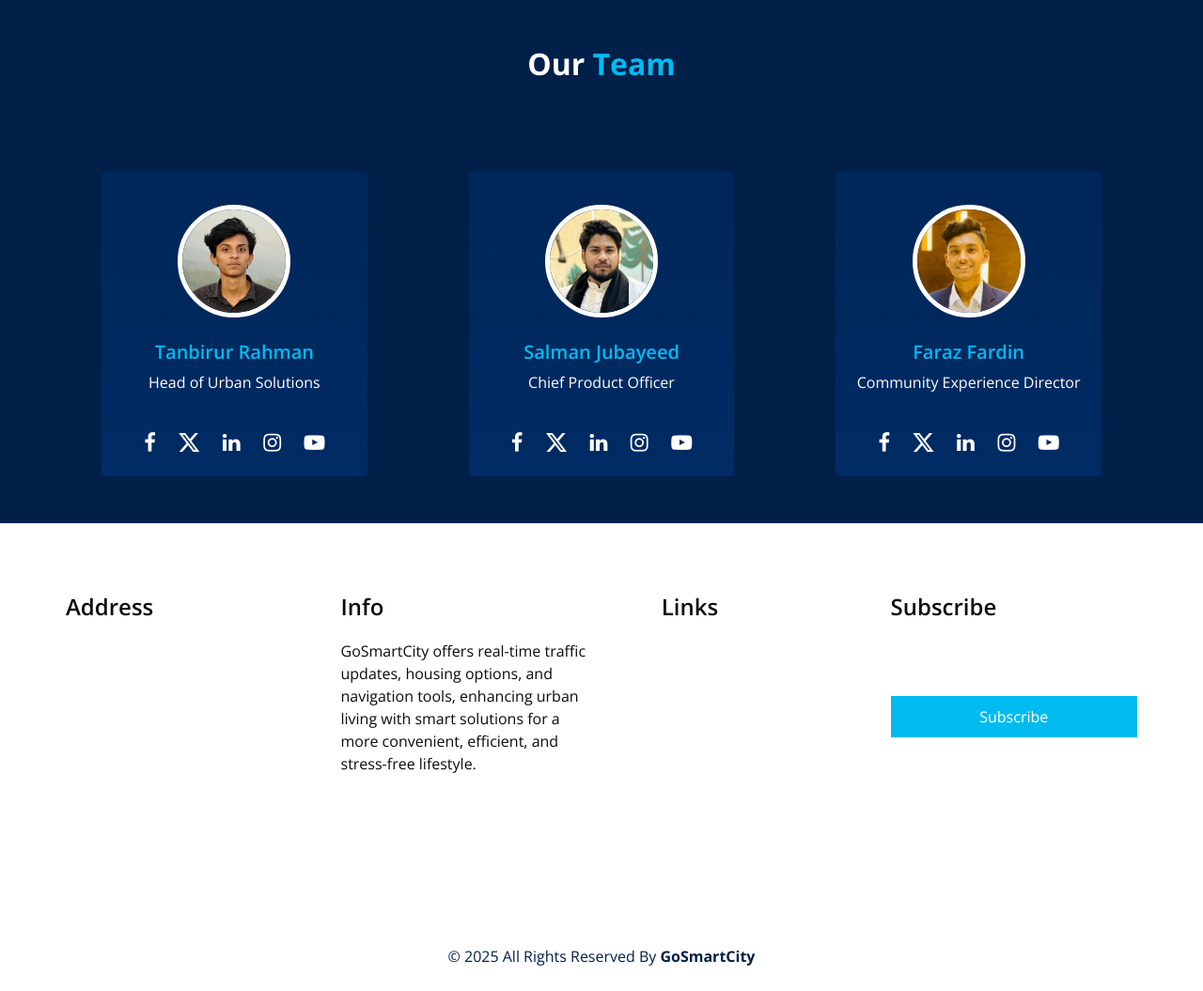
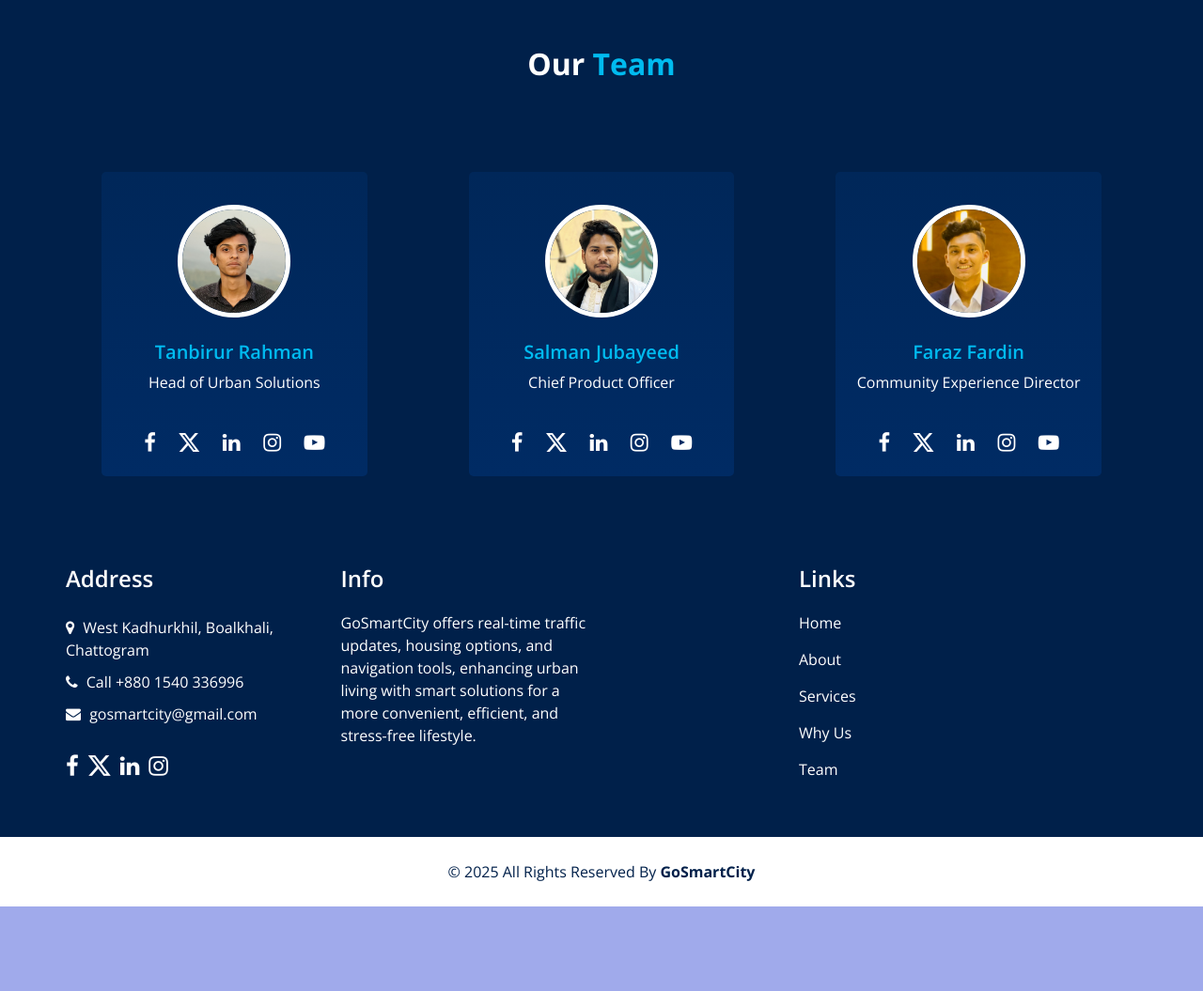
Before and after one commit to SalmanJubayeed/GoSmartCity, a PHP site: page / in a window 1280 px wide. Shown: the part 4258-5313 px from the top of the page at 94% size. After the commit the page ends 5223 px from the top, so only its background shows below. Run offline with PHP 8.4, Linux system fonts and the light colour scheme; some libraries are stand-ins or nearby versions.

Commit message:
page to page redirect changes

```diff
--- /dev/null
+++ b/css/info.css
@@ -0,0 +1,138 @@
+/* info section */
+.info_section {
+    background-color: #00204a;
+    color: #ffffff;
+    padding: 45px 0 15px 0;
+  }
+
+  .info_section h4 {
+    font-weight: 600;
+    margin-bottom: 20px;
+  }
+
+  .info_section .info_col {
+    margin-bottom: 30px;
+  }
+
+  .info_section .info_contact .contact_link_box {
+    display: -webkit-box;
+    display: -ms-flexbox;
+    display: flex;
+    -webkit-box-orient: vertical;
+    -webkit-box-direction: normal;
+    -ms-flex-direction: column;
+    flex-direction: column;
+  }
+
+  .info_section .info_contact .contact_link_box a {
+    margin: 5px 0;
+    color: #ffffff;
+  }
+
+  .info_section .info_contact .contact_link_box a i {
+    margin-right: 5px;
+  }
+
+  .info_section .info_contact .contact_link_box a:hover {
+    color: #00bbf0;
+  }
+
+  .info_section .info_social {
+    display: -webkit-box;
+    display: -ms-flexbox;
+    display: flex;
+    margin-top: 20px;
+    margin-bottom: 10px;
+  }
+
+  .info_section .info_social a {
+    display: -webkit-box;
+    display: -ms-flexbox;
+    display: flex;
+    -webkit-box-pack: center;
+    -ms-flex-pack: center;
+    justify-content: center;
+    -webkit-box-align: center;
+    -ms-flex-align: center;
+    align-items: center;
+    color: #ffffff;
+    border-radius: 100%;
+    margin-right: 10px;
+    font-size: 24px;
+  }
+
+  .info_section .info_social a:hover {
+    color: #00bbf0;
+  }
+
+  .info_section .info_links {
+    display: -webkit-box;
+    display: -ms-flexbox;
+    display: flex;
+    -webkit-box-orient: vertical;
+    -webkit-box-direction: normal;
+    -ms-flex-direction: column;
+    flex-direction: column;
+    -ms-flex-wrap: wrap;
+    flex-wrap: wrap;
+  }
+
+  .info_section .info_links a {
+    display: -webkit-box;
+    display: -ms-flexbox;
+    display: flex;
+    -webkit-box-align: center;
+    -ms-flex-align: center;
+    align-items: center;
+    margin-bottom: 15px;
+    color: #ffffff;
+  }
+
+  .info_section .info_links a:hover {
+    color: #00bbf0;
+  }
+
+  .info_section form input {
+    border: none;
+    border-bottom: 1px solid #ffffff;
+    background-color: transparent;
+    width: 100%;
+    height: 45px;
+    color: #ffffff;
+    outline: none;
+  }
+
+  .info_section form input::-webkit-input-placeholder {
+    color: #ffffff;
+  }
+
+  .info_section form input:-ms-input-placeholder {
+    color: #ffffff;
+  }
+
+  .info_section form input::-ms-input-placeholder {
+    color: #ffffff;
+  }
+
+  .info_section form input::placeholder {
+    color: #ffffff;
+  }
+
+  .info_section form button {
+    width: 100%;
+    text-align: center;
+    display: inline-block;
+    padding: 10px 55px;
+    background-color: #00bbf0;
+    color: #ffffff;
+    border-radius: 0;
+    -webkit-transition: all 0.3s;
+    transition: all 0.3s;
+    border: none;
+    margin-top: 15px;
+  }
+
+  .info_section form button:hover {
+    background-color: #007fa4;
+  }
+  /* end info section */
--- a/css/style.css
+++ b/css/style.css
@@ -2,7 +2,7 @@
 body {
   font-family: "Open Sans", sans-serif;
   color: #0c0c0c;
-  background-color: #ffffff;
+  background-color: #a0aaeb;
   overflow-x: hidden;
 }
 
@@ -491,6 +491,7 @@
 /* service section */
 .service_section {
   position: relative;
+  background-color: #FFF8E1;
 }
 
 .service_section .box {
@@ -1756,7 +1757,7 @@
 }
 /* end register section */
 
-/
+
 
 /* info section */
 .info_section {
@@ -1914,4 +1915,3 @@
   color: inherit;
 }
 /* end footer section */
-/*# sourceMappingURL=style.css.map */
--- a/index.php
+++ b/index.php
@@ -52,10 +52,11 @@
       href="https://cdn.jsdelivr.net/npm/bootstrap-icons@1.11.1/font/bootstrap-icons.css"
     />
 
+    <!-- responsive style -->
+    <link href="css/responsive.css" rel="stylesheet" />
     <!-- Custom styles for this template -->
     <link href="css/style.css" rel="stylesheet" />
-    <!-- responsive style -->
-    <link href="css/responsive.css" rel="stylesheet" />
+    <link rel="stylesheet" href="css/info.css">
   </head>
 
   <body>
@@ -352,7 +353,7 @@
             </div>
           </div>
           <div class="btn-box">
-            <a href=""> View All </a>
+            <a href="service.html"> View All </a>
           </div>
         </div>
       </div>
@@ -389,7 +390,7 @@
                 commuters, residents, and visitors alike.
               </p>
               <p>more of us......</p>
-              <a href=""> Read More </a>
+              <a href="about.html"> Read More </a>
             </div>
           </div>
         </div>
@@ -460,7 +461,7 @@
           </div>
         </div>
         <div class="btn-box">
-          <a href=""> Read More </a>
+          <a href="why.html"> Read More </a>
         </div>
       </div>
     </section>
@@ -566,6 +567,8 @@
     </section>
     <!-- end team section -->
 
+    <!-- info section -->
+
     <section class="info_section layout_padding2">
       <div class="container">
         <div class="row">
@@ -575,11 +578,11 @@
               <div class="contact_link_box">
                 <a href="">
                   <i class="fa fa-map-marker" aria-hidden="true"></i>
-                  <span> Location </span>
+                  <span> West Kadhurkhil, Boalkhali, Chattogram </span>
                 </a>
                 <a href="">
                   <i class="fa fa-phone" aria-hidden="true"></i>
-                  <span> Call +01 1234567890 </span>
+                  <span> Call +880 1540 336996 </span>
                 </a>
                 <a href="">
                   <i class="fa fa-envelope" aria-hidden="true"></i>
@@ -617,20 +620,13 @@
             <div class="info_link_box">
               <h4>Links</h4>
               <div class="info_links">
-                <a class="active" href="index.html"> Home </a>
+                <a class="active" href="index.php"> Home </a>
                 <a class="" href="about.html"> About </a>
                 <a class="" href="service.html"> Services </a>
                 <a class="" href="why.html"> Why Us </a>
                 <a class="" href="team.html"> Team </a>
               </div>
             </div>
-          </div>
-          <div class="col-md-6 col-lg-3 info_col">
-            <h4>Subscribe</h4>
-            <form action="#">
-              <input type="text" placeholder="Enter email" />
-              <button type="submit">Subscribe</button>
-            </form>
           </div>
         </div>
       </div>
--- a/profile.php
+++ b/profile.php
@@ -43,6 +43,7 @@
     <!-- Custom styles for this template -->
     <link href="css/style.css" rel="stylesheet" />
     <link rel="stylesheet" href="css/profile.css">
+    <link rel="stylesheet" href="css/info.css">
 </head>
 <body>
 <body class="sub_page">
```
Also changed, not shown: about.html (+7 -18 lines), budget.html (+6 -22 lines), dining.html (+6 -22 lines), housing.html (+6 -22 lines), login.php (+6 -12 lines), register.php (+9 -20 lines), service.html (+10 -21 lines), team.html (+8 -19 lines), traffic.html (+6 -22 lines), why.html (+10 -21 lines).
